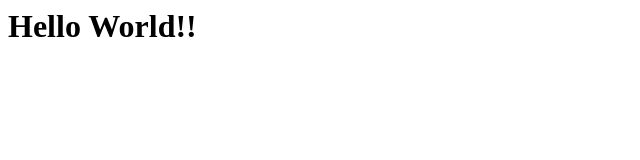
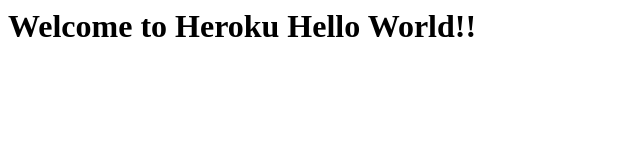
Before and after one commit to sanjaysingh/heroku-nodejs-helloworld, a website: page static/index.html in a window 1280 px wide. Shown: the whole page, without its empty margins (0-640 px from the left). Drawn offline with Linux system fonts and the light colour scheme.

Commit message:
message update

```diff
--- a/static/index.html
+++ b/static/index.html
@@ -1 +1 @@
-<h1>Hello World!!</h1>
+<h1>Welcome to Heroku Hello World!!</h1>
```
